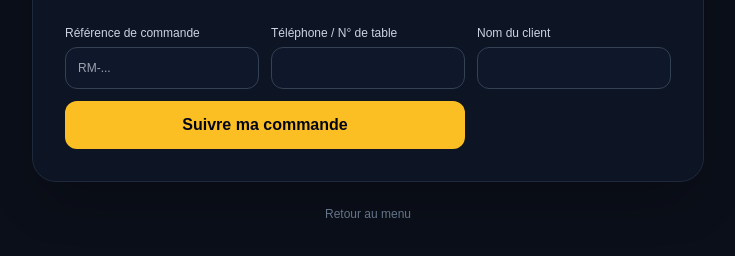
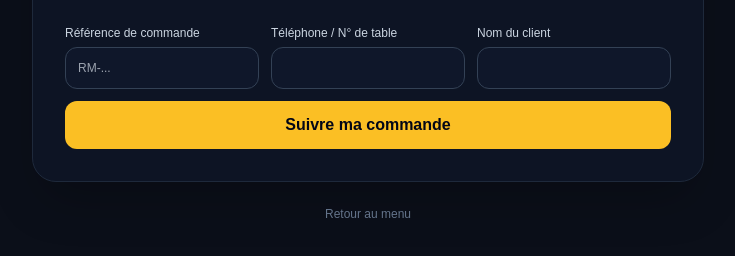
Before and after one commit to oumomarfarouk31-alt/restomenu, a plain HTML site: page public/order-status.html in a window 1280 px wide. Shown: the part 282-538 px from the top of the page, without its empty margins (272-1007 px from the left). Drawn offline with nearby package versions, Linux system fonts and the light colour scheme.

Commit message:
Balance tracking form layout

```diff
--- a/public/order-status.html
+++ b/public/order-status.html
@@ -42,7 +42,7 @@
         <label class="text-xs text-slate-300 sm:col-span-1"><span id="ref-label">Référence de commande</span><input id="order-number" class="field mt-1.5" maxlength="80" autocomplete="off" required placeholder="RM-..." /></label>
         <label class="text-xs text-slate-300 sm:col-span-1"><span id="contact-label">Téléphone / N° de table</span><input id="customer-contact" class="field mt-1.5" maxlength="120" autocomplete="tel" required /></label>
         <label class="text-xs text-slate-300 sm:col-span-1"><span id="name-label">Nom du client</span><input id="customer-name" class="field mt-1.5" maxlength="120" autocomplete="name" required /></label>
-        <button id="lookup-button" class="sm:col-span-2 rounded-xl bg-amber-400 hover:bg-amber-300 text-slate-950 font-bold py-3 transition" type="submit">Suivre ma commande</button>
+        <button id="lookup-button" class="sm:col-span-3 rounded-xl bg-amber-400 hover:bg-amber-300 text-slate-950 font-bold py-3 transition" type="submit">Suivre ma commande</button>
       </form>
       <p id="message" role="status" class="hidden mt-4 rounded-xl p-3 text-sm"></p>
 
```
